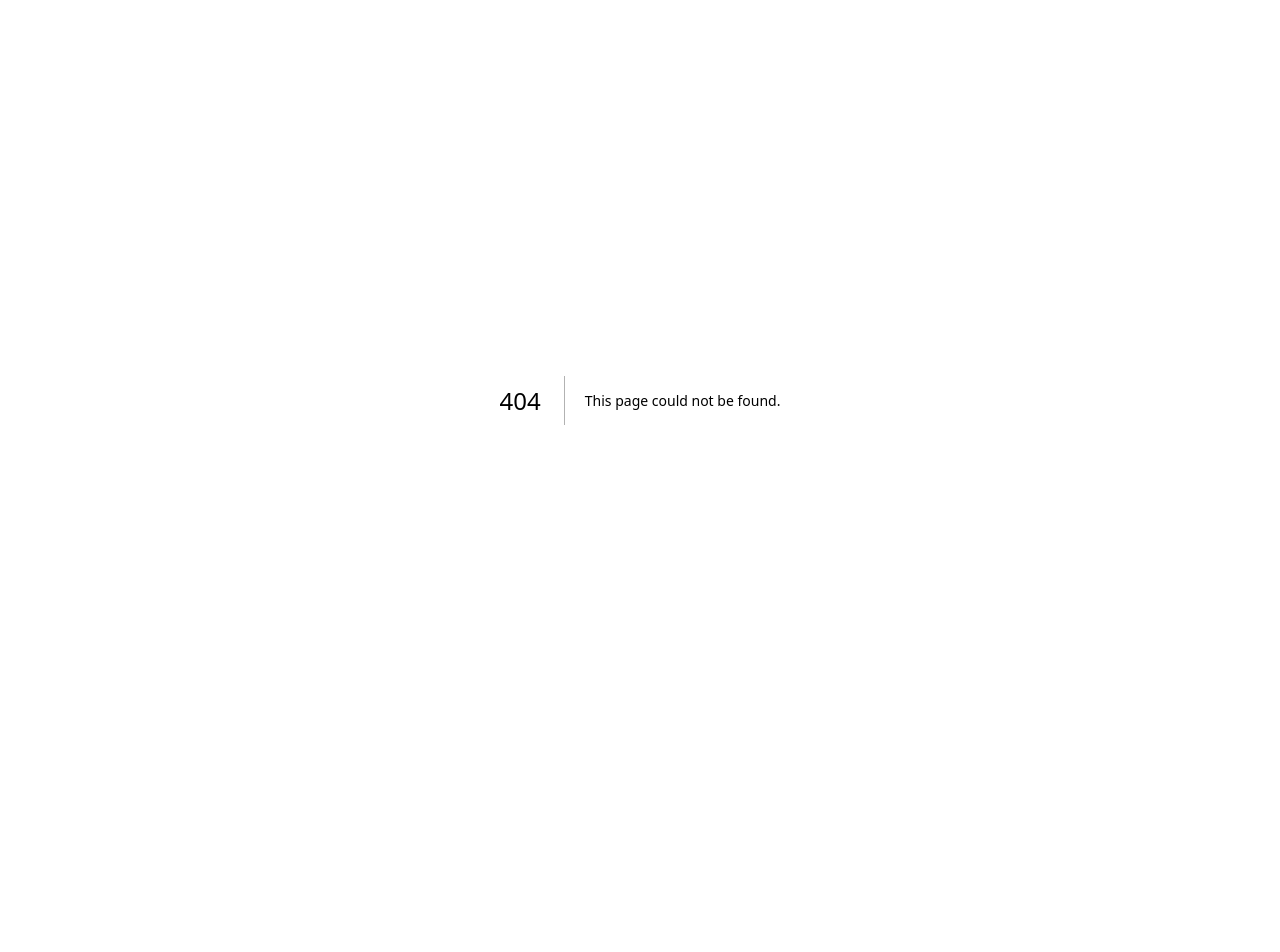
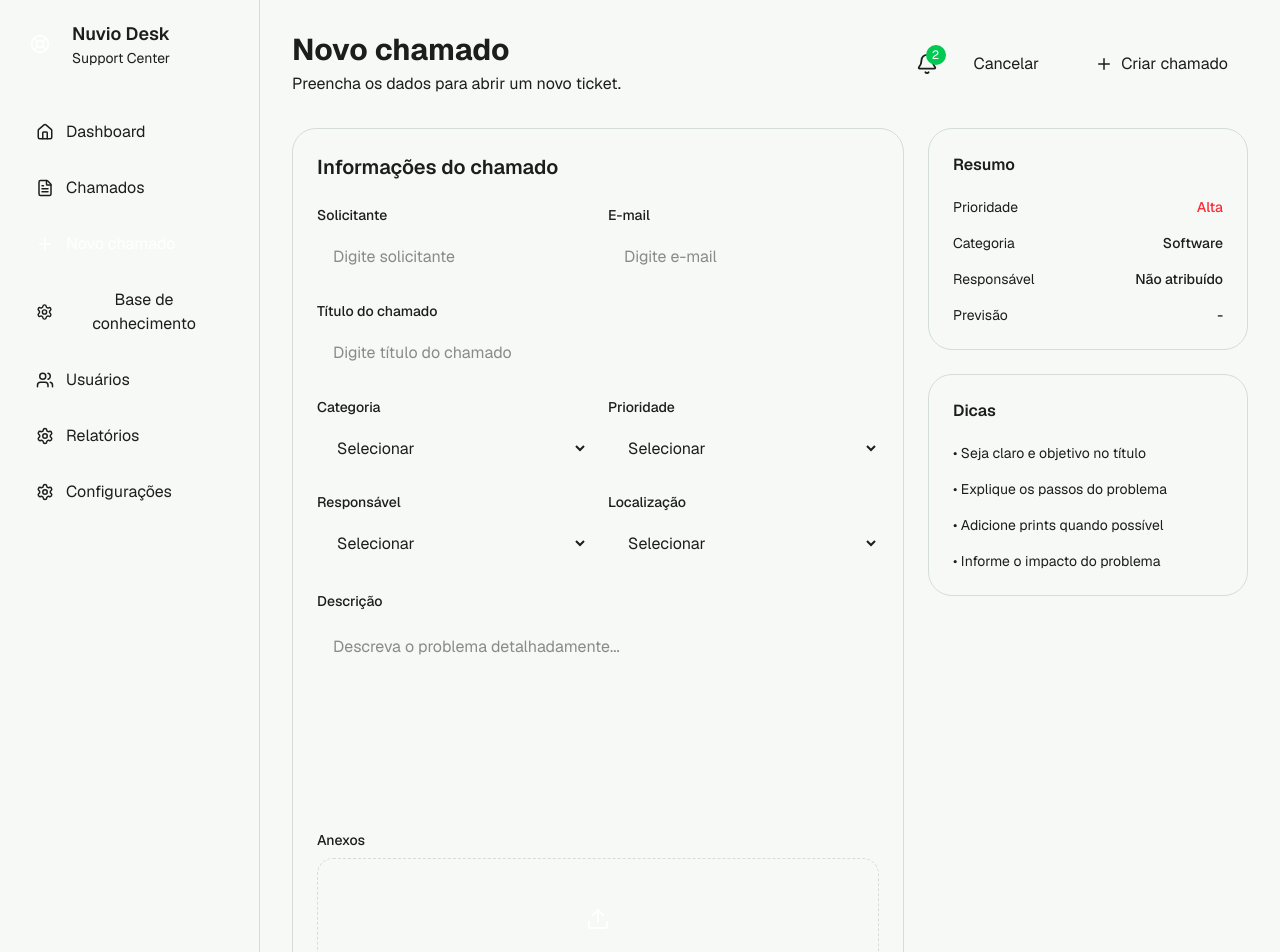
Before and after one commit to yeMorGx/nuvio-app, a Next.js app: page /nChamados in a window 1280 px wide. Before the commit this address had no page. Shown: the top 952 px of the page. Before the commit the page ends 800 px from the top, so only its background shows below. Built offline with nearby package versions, Linux system fonts and the light colour scheme.

Commit message:
Novochamadoteste

```diff
--- /dev/null
+++ b/src/app/(app)/nChamados/page.tsx
@@ -0,0 +1,328 @@
+"use client";
+
+import {
+  Bell,
+  ChevronDown,
+  FileText,
+  Home,
+  LifeBuoy,
+  Plus,
+  Settings,
+  Users,
+  Upload,
+} from "lucide-react";
+
+export default function ChamadosPage() {
+  return (
+    <div className="flex min-h-screen bg-[var(--background)] text-[var(--foreground)]">
+
+      <aside className="w-[260px] border-r border-[var(--border)] sidebar-bg p-5 hidden lg:flex flex-col justify-between">
+        <div>
+          <div className="flex items-center gap-3 mb-10">
+            <div className="h-10 w-10 rounded-2xl gradient-primary flex items-center justify-center text-white">
+              <LifeBuoy size={20} />
+            </div>
+
+            <div>
+              <h1 className="font-semibold text-lg">Nuvio Desk</h1>
+              <p className="text-sm text-muted">Support Center</p>
+            </div>
+          </div>
+
+          <nav className="space-y-2">
+            <SidebarItem icon={<Home size={18} />} label="Dashboard" />
+            <SidebarItem
+              icon={<FileText size={18} />}
+              label="Chamados"
+            />
+
+            <SidebarItem
+              active
+              icon={<Plus size={18} />}
+              label="Novo chamado"
+            />
+
+            <SidebarItem
+              icon={<Settings size={18} />}
+              label="Base de conhecimento"
+            />
+
+            <SidebarItem
+              icon={<Users size={18} />}
+              label="Usuários"
+            />
+
+            <SidebarItem
+              icon={<Settings size={18} />}
+              label="Relatórios"
+            />
+
+            <SidebarItem
+              icon={<Settings size={18} />}
+              label="Configurações"
+            />
+          </nav>
+        </div>
+
+        <div className="glass rounded-2xl p-4 flex items-center justify-between">
+          <div className="flex items-center gap-3">
+            <img
+              src="https://i.pinimg.com/736x/2e/c1/9b/2ec19b9e7b809e1c9a0707094b4429d3.jpg"
+              alt="Avatar"
+              className="h-11 w-11 rounded-full"
+            />
+
+            <div>
+              <h3 className="font-medium">Joilson</h3>
+              <p className="text-sm text-muted">Atendente</p>
+            </div>
+          </div>
+
+          <ChevronDown size={18} />
+        </div>
+      </aside>
+
+
+      <main className="flex-1 p-6 lg:p-8">
+        <div className="flex items-center justify-between mb-8">
+          <div>
+            <h1 className="text-3xl font-bold">
+              Novo chamado
+            </h1>
+
+            <p className="text-muted mt-1">
+              Preencha os dados para abrir um novo
+              ticket.
+            </p>
+          </div>
+
+          <div className="flex items-center gap-4">
+            <button className="relative">
+              <Bell size={22} />
+
+              <span className="absolute -top-2 -right-2 bg-green-500 text-white text-xs h-5 w-5 rounded-full flex items-center justify-center">
+                2
+              </span>
+            </button>
+
+            <button className="btn-secondary px-5 py-3">
+              Cancelar
+            </button>
+
+            <button className="btn-primary px-5 py-3 flex items-center gap-2">
+              <Plus size={18} />
+              Criar chamado
+            </button>
+          </div>
+        </div>
+
+        <div className="grid grid-cols-1 xl:grid-cols-[1fr_320px] gap-6">
+          <section className="bg-card border border-[var(--border)] rounded-3xl p-6 card-shadow">
+            <h2 className="text-xl font-semibold mb-6">
+              Informações do chamado
+            </h2>
+
+            <div className="grid grid-cols-1 md:grid-cols-2 gap-5">
+              <Input label="Solicitante" />
+              <Input label="E-mail" />
+
+              <Input
+                label="Título do chamado"
+                className="md:col-span-2"
+              />
+
+              <Select label="Categoria" />
+
+              <Select label="Prioridade" />
+
+              <Select label="Responsável" />
+
+              <Select label="Localização" />
+            </div>
+
+
+            <div className="mt-6">
+              <label className="text-sm font-medium mb-2 block">
+                Descrição
+              </label>
+
+              <textarea
+                placeholder="Descreva o problema detalhadamente..."
+                className="w-full min-h-[180px] p-4 resize-none"
+              />
+            </div>
+
+
+            <div className="mt-6">
+              <label className="text-sm font-medium mb-2 block">
+                Anexos
+              </label>
+
+              <div className="border border-dashed border-[var(--border)] rounded-2xl p-8 flex flex-col items-center justify-center text-center">
+                <div className="h-14 w-14 rounded-2xl gradient-primary flex items-center justify-center text-white mb-4">
+                  <Upload size={24} />
+                </div>
+
+                <h3 className="font-medium">
+                  Arraste arquivos aqui
+                </h3>
+
+                <p className="text-sm text-muted mt-1">
+                  PNG, JPG, PDF, DOCX até 10MB
+                </p>
+
+                <button className="btn-primary mt-5 px-5 py-3">
+                  Selecionar arquivos
+                </button>
+              </div>
+            </div>
+          </section>
+
+
+          <aside className="space-y-6">
+            <div className="bg-card border border-[var(--border)] rounded-3xl p-6">
+              <h2 className="font-semibold mb-5">
+                Resumo
+              </h2>
+
+              <div className="space-y-4 text-sm">
+                <SummaryItem
+                  label="Prioridade"
+                  value="Alta"
+                  danger
+                />
+
+                <SummaryItem
+                  label="Categoria"
+                  value="Software"
+                />
+
+                <SummaryItem
+                  label="Responsável"
+                  value="Não atribuído"
+                />
+
+                <SummaryItem
+                  label="Previsão"
+                  value="-"
+                />
+              </div>
+            </div>
+
+            <div className="bg-card border border-[var(--border)] rounded-3xl p-6">
+              <h2 className="font-semibold mb-5">
+                Dicas
+              </h2>
+
+              <ul className="space-y-4 text-sm text-muted">
+                <li>
+                  • Seja claro e objetivo no título
+                </li>
+
+                <li>
+                  • Explique os passos do problema
+                </li>
+
+                <li>
+                  • Adicione prints quando possível
+                </li>
+
+                <li>
+                  • Informe o impacto do problema
+                </li>
+              </ul>
+            </div>
+          </aside>
+        </div>
+      </main>
+    </div>
+  );
+}
+
+function SidebarItem({
+  icon,
+  label,
+  active = false,
+}: {
+  icon: React.ReactNode;
+  label: string;
+  active?: boolean;
+}) {
+  return (
+<button
+      className={`w-full flex items-center gap-3 px-4 py-3 rounded-2xl transition-all ${
+        active
+          ? "gradient-primary text-white"
+          : "hover:bg-[var(--muted)]"
+      }`}
+>
+      {icon}
+<span>{label}</span>
+</button>
+  );
+}
+
+function Input({
+  label,
+  className,
+}: {
+  label: string;
+  className?: string;
+}) {
+  return (
+<div className={className}>
+<label className="text-sm font-medium mb-2 block">
+        {label}
+</label>
+
+      <input
+        placeholder={`Digite ${label.toLowerCase()}`}
+        className="w-full px-4 py-3"
+      />
+</div>
+  );
+}
+
+function Select({
+  label,
+}: {
+  label: string;
+}) {
+  return (
+<div>
+<label className="text-sm font-medium mb-2 block">
+        {label}
+</label>
+
+      <select className="w-full px-4 py-3">
+<option>Selecionar</option>
+</select>
+</div>
+  );
+}
+
+function SummaryItem({
+  label,
+  value,
+  danger,
+}: {
+  label: string;
+  value: string;
+  danger?: boolean;
+}) {
+  return (
+<div className="flex items-center justify-between">
+<span className="text-muted">{label}</span>
+
+      <span
+        className={
+          danger
+            ? "text-red-500 font-medium"
+            : "font-medium"
+        }
+>
+        {value}
+</span>
+</div>
+  );
+}
```
